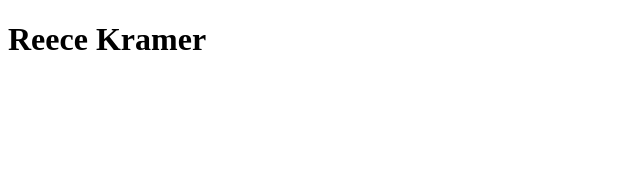
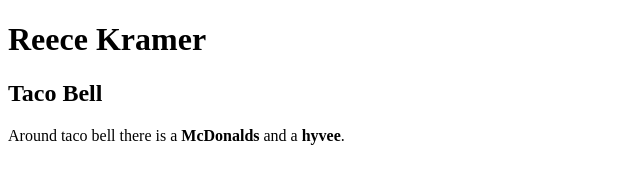
Before and after one commit to 44-563-Web-Apps-S22/webapps-s22-assignment-3-rmk9710, a plain HTML site: page ass3pt1.html in a window 1280 px wide. Shown: the whole page, without its empty margins (0-640 px from the left). Drawn offline with Linux system fonts and the light colour scheme.

Commit message:
added content
a paragraph and header

```diff
--- a/ass3pt1.html
+++ b/ass3pt1.html
@@ -9,5 +9,9 @@ Assignment 3
 <h1>
 Reece Kramer
 </h1>
+<h2>Taco Bell</h2>
+<p>
+Around taco bell there is a <b>McDonalds</b> and a <b>hyvee</b>.
+</p>
 </body>
 </html>
```
